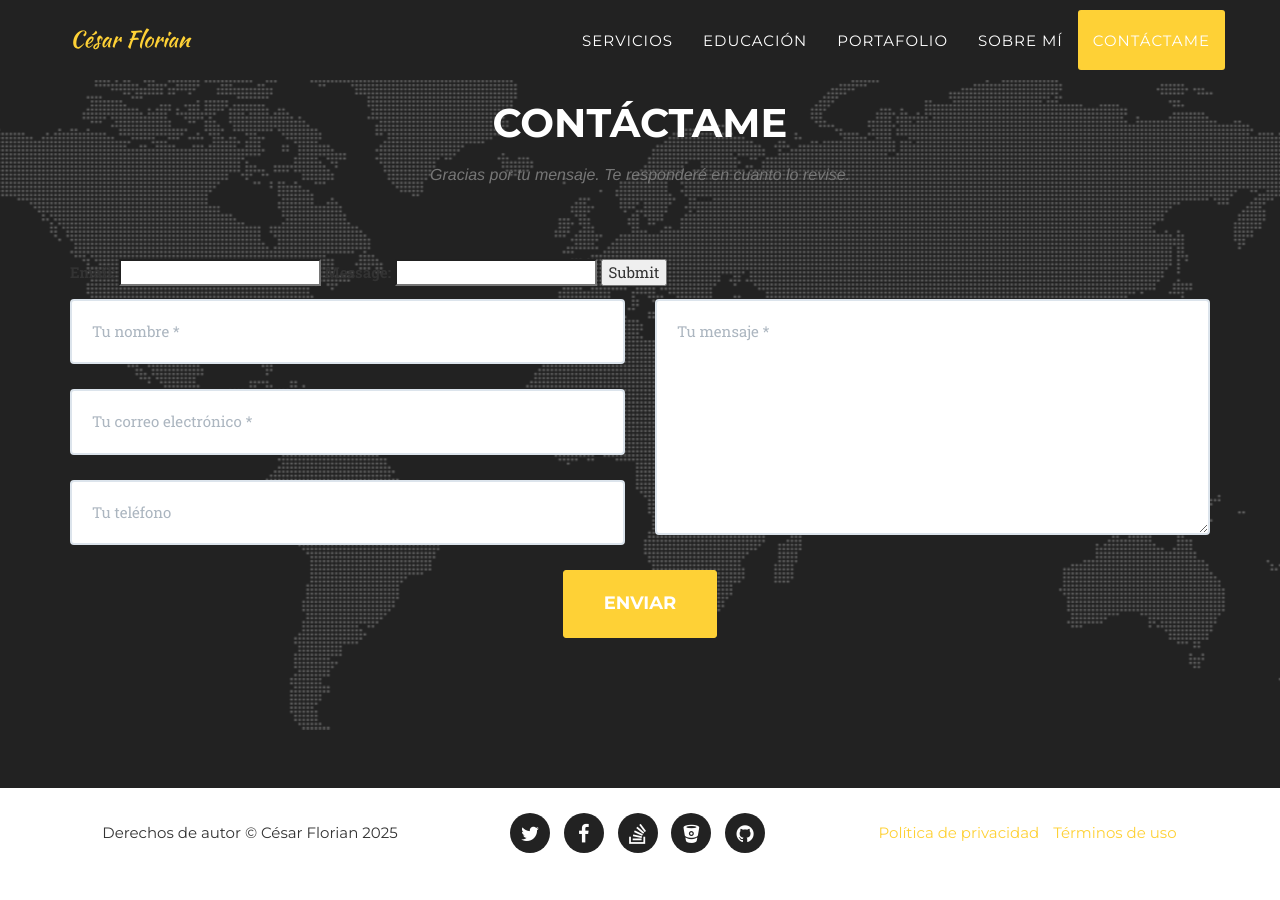
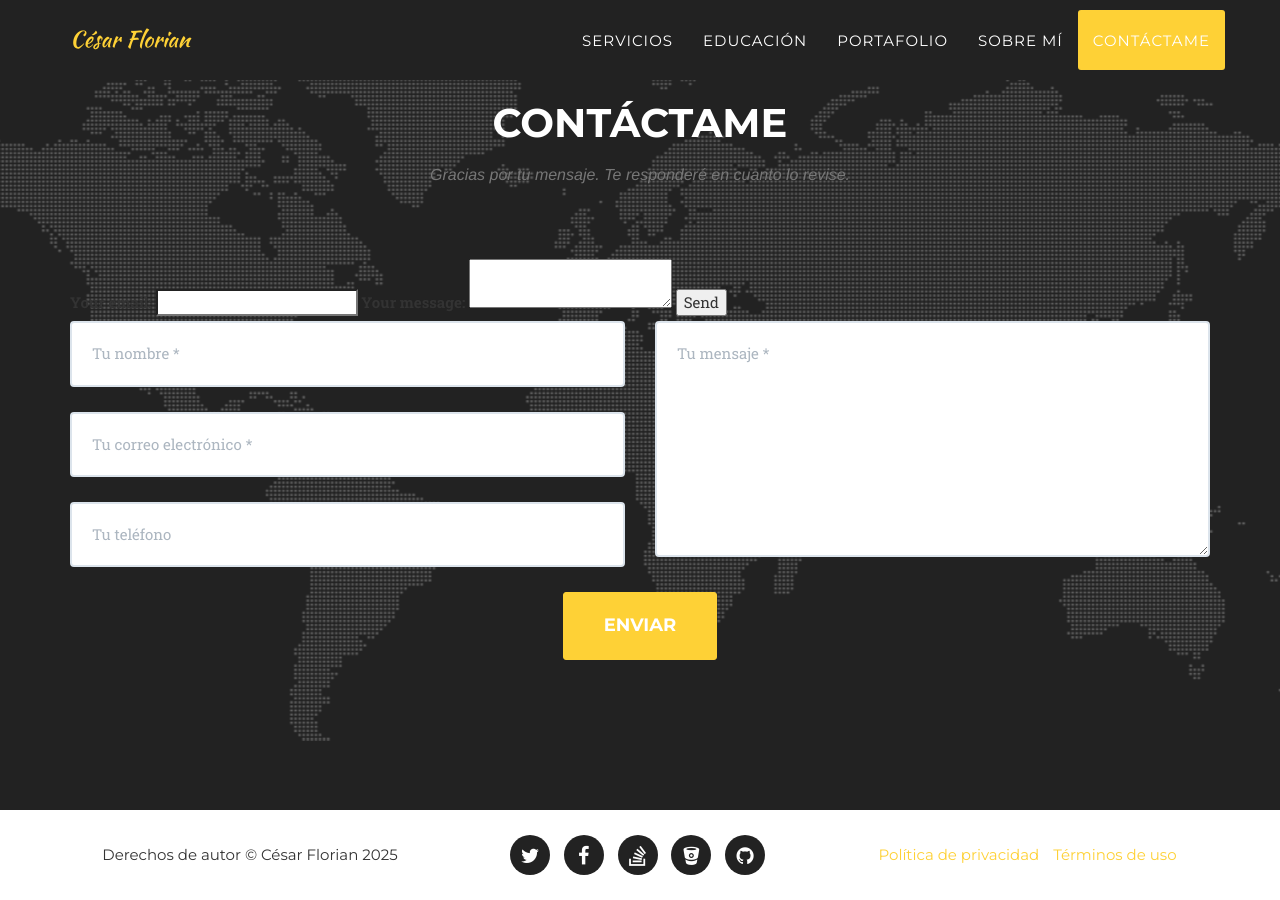
Before and after one commit to cesar-florian/Portfolio, a Jekyll site: the page built from index.html, in a window 1280 px wide and 900 px high, scrolled down 5303 px. Built offline with Jekyll 4.4.1, drawn with Linux system fonts in a browser that asks for light colours; some web fonts are replaced; before the commit the page ends 6181 px from its top, so only the background shows below that.

Commit message:
no message

```diff
--- a/_includes/contact.html
+++ b/_includes/contact.html
@@ -8,14 +8,21 @@
             </div>
             <div class="row">
                 <div class="col-lg-12">
-                    <form id="my-form" action="https://formspree.io/f/xblappzn" method="POST">
-                        <label>Email:</label>
-                        <input type="email" name="email" />
-                        <label>Message:</label>
-                        <input type="text" name="message" />
-                        <button id="my-form-button">Submit</button>
-                        <p id="my-form-status"></p>
-                      </form>
+                    <form
+                        action="https://formspree.io/f/xblappzn"
+                        method="POST"
+                        >
+                        <label>
+                            Your email:
+                            <input type="email" name="email">
+                        </label>
+                        <label>
+                            Your message:
+                            <textarea name="message"></textarea>
+                        </label>
+                        <!-- your other form fields go here -->
+                        <button type="submit">Send</button>
+                        </form>
                     <form name="sentMessage" id="contactForm" novalidate>
                         <div class="row">
                             <div class="col-md-6">
```
